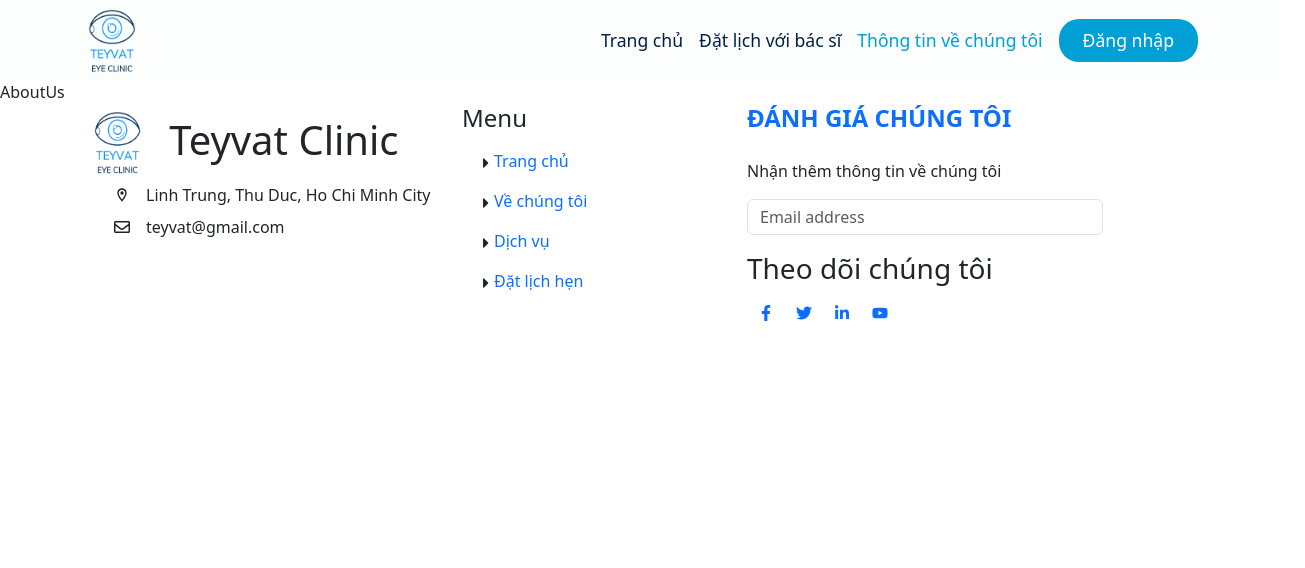
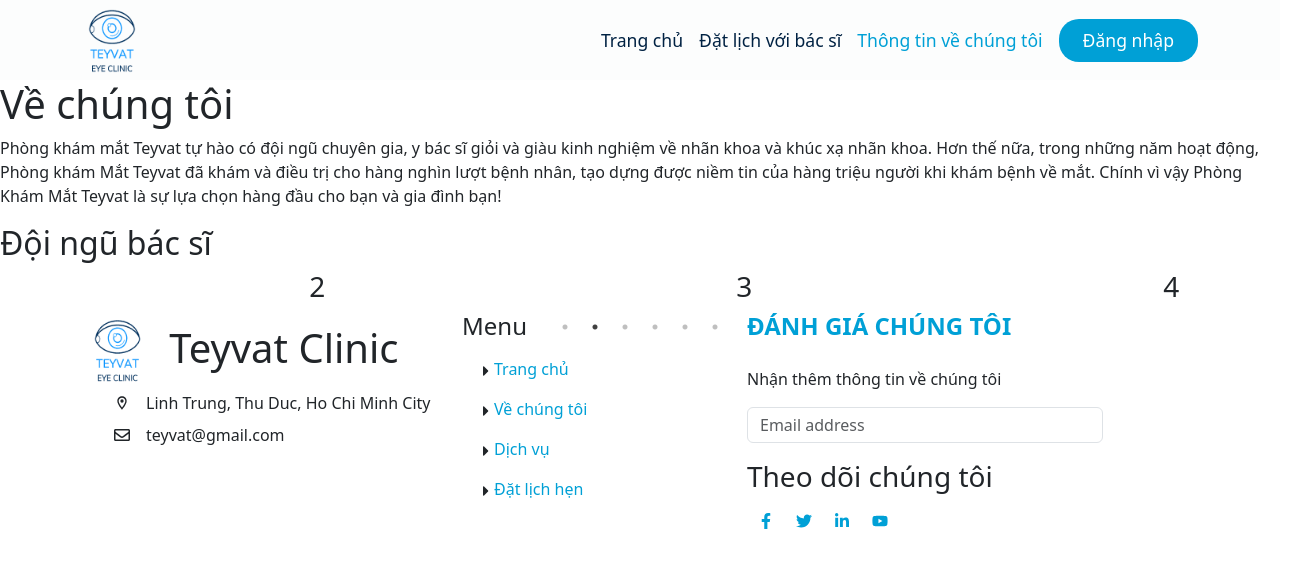
Before and after one commit to DN2803/Intro2SE_21_3_lab, a React (Create React App) app in the folder src/frontend/: page /aboutus in a window 1280 px wide. Shown: the top 568 px of the page, 1305 px wide, since content can reach past the window. Built offline with nearby package versions, Linux system fonts and the light colour scheme.

Commit message:
WIP: 1bb5850 done employee table UI

```diff
--- a/src/frontend/package.json
+++ b/src/frontend/package.json
@@ -12,8 +12,10 @@
     "react-icons": "^4.11.0",
     "react-router-dom": "^6.16.0",
     "react-scripts": "5.0.1",
+    "react-slick": "^0.29.0",
     "reactstrap": "^9.2.0",
     "remixicon": "^3.5.0",
+    "slick-carousel": "^1.8.1",
     "web-vitals": "^2.1.4"
   },
   "scripts": {
--- a/src/frontend/src/components/footer/footer.scss
+++ b/src/frontend/src/components/footer/footer.scss
@@ -14,6 +14,7 @@
     a{
         size: 30px;
         text-decoration: none;
+        color: $primary-color;
 
     }
 
--- a/src/frontend/src/index.js
+++ b/src/frontend/src/index.js
@@ -3,7 +3,9 @@
 
 import App from './views/App';
 import 'bootstrap/dist/css/bootstrap.css';
-import 'remixicon/fonts/remixicon.css'
+import 'remixicon/fonts/remixicon.css';
+import "slick-carousel/slick/slick.css";
+import "slick-carousel/slick/slick-theme.css";
 import reportWebVitals from './reportWebVitals';
 
 const root = ReactDOM.createRoot(document.getElementById('root'));
--- a/src/frontend/src/styles/Booking.scss
+++ b/src/frontend/src/styles/Booking.scss
@@ -27,3 +27,6 @@
 
     }
 }
+.warning {
+    color: #FD4B13;
+}
--- a/src/frontend/src/views/pages/AboutUs.jsx
+++ b/src/frontend/src/views/pages/AboutUs.jsx
@@ -1,14 +1,67 @@
 import React from "react";
+import Slider from 'react-slick'
 
 const AboutUs = () => {
+    const settings = {
+        dots: true,
+        infinite: true,
+        slidesToShow: 3,
+        slidesToScroll: 1,
+        autoplay: true,
+        speed: 5000,
+        autoplaySpeed: 4000,
+        cssEase: "linear"
+      };
     return (
         <>
-        AboutUs
         <section className="AboutUs">
-
+            <h1>Về chúng tôi</h1>
+            <p>Phòng khám mắt Teyvat tự hào có đội ngũ chuyên gia, y bác sĩ giỏi và giàu kinh nghiệm về nhãn khoa và khúc xạ nhãn khoa. Hơn thế nữa, trong những năm hoạt động, Phòng khám Mắt Teyvat đã khám và điều trị cho hàng nghìn lượt bệnh nhân, tạo dựng được niềm tin của hàng triệu người khi khám bệnh về mắt. Chính vì vậy Phòng Khám Mắt Teyvat là sự lựa chọn hàng đầu cho bạn và gia đình bạn!</p>
         </section>
         <section className="our__doctors">
+            <h2>Đội ngũ bác sĩ</h2>
+            <div>
 
+
+            <Slider {...settings}>
+                {/* <div className="w-3/4 m-auto">
+                    <div className="mt-20">
+                        {data.map((d)=> (
+                            <div>
+                                <div>
+                                    <img src={d.img} alt=""/>
+                                </div>
+                                <div>
+                                    <p>{d.name}</p>
+                                    <p>{d.review}</p>
+                                </div>
+                            </div>
+
+                        )
+
+                        )}
+                    </div>
+                </div> */}
+                 <div>
+                    <h3>1</h3>
+                    </div>
+                    <div>
+                        <h3>2</h3>
+                    </div>
+                    <div>
+                        <h3>3</h3>
+                    </div>
+                    <div>
+                        <h3>4</h3>
+                    </div>
+                    <div>
+                        <h3>5</h3>
+                    </div>
+                    <div>
+                        <h3>6</h3>
+          </div>
+            </Slider>
+            </div>
         </section>
         <section className="our_devices">
 
@@ -17,3 +70,10 @@
     )
 }
 export default AboutUs
+
+
+const data = [{
+    img:1234,
+    name: 'doctor1',
+    review: 'lorem'
+}];
--- a/src/frontend/src/views/pages/Booking.jsx
+++ b/src/frontend/src/views/pages/Booking.jsx
@@ -5,6 +5,7 @@
 import DoctorCard from "../../components/doctorCard/doctorCard";
 import "../../styles/Booking.scss";
 import { fetchDoctorsIDName } from "../../utils/fetchFromAPI";
+import { FaExclamationTriangle } from "react-icons/fa";
 // result list query from database
 
 const nav__item__1 = [
@@ -39,21 +40,31 @@
 ];
 const Booking = () => {
   const [doctors, setDoctors] = useState([]);
-
+  const [isActive, setIsActive] = useState(false);
   useEffect(() => {
     const fetchData = async () => {
       try {
         const doctorsData = await fetchDoctorsIDName();
         setDoctors(doctorsData.doctorsList); // Assuming your API response has a 'doctorsList' property
+        // if (doctors.length === 0) {
+        //   console.log ("hihi");
+        //   setIsActive(true);
+        // }
+
 
       } catch (error) {
         console.error("Error fetching doctors data:", error);
+        // if (doctors.length === 0) {
+        //   console.log ("hihi");
+        //   setIsActive(true);
+        // }
       }
     };
 
     fetchData();
   }, []);
   console.log(doctors);
+
   return (
     <>
       <Container>
@@ -65,6 +76,7 @@
                   <input type="text" placeholder="Search.." />
                 </div>
                 <div className="doctor-list">
+                {/* {isActive && <p  className = "warning"> <FaExclamationTriangle />      Không tìm thấy thông tin bác sĩ</p>} */}
                   {doctors.map((doctor_index) => (
                     <DoctorCard doctor={doctor_index} />
                   ))}
--- a/src/frontend/src/views/pages/Feedback.jsx
+++ b/src/frontend/src/views/pages/Feedback.jsx
@@ -2,7 +2,15 @@
 const Feedback = () => {
     return(
         <>
+        <div className="feedback">
         <h1>BẠN CẢM THẤY NHƯ THẾ NÀO ?</h1>
+
+        </div>
+
+
+
+
+
         </>
     )
 }
```
Also changed, not shown: 1 other file (tests, documents, lock files or other folders).
